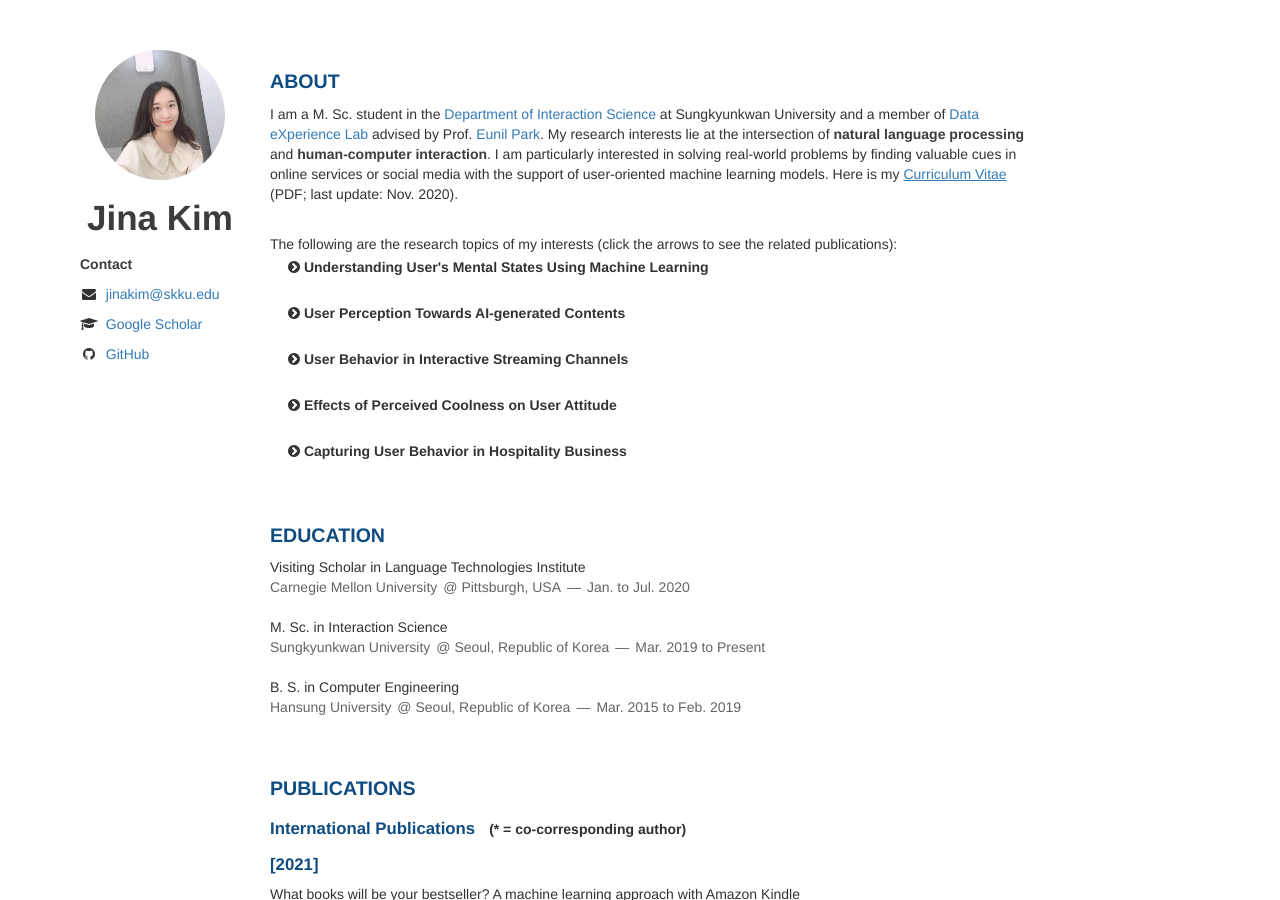
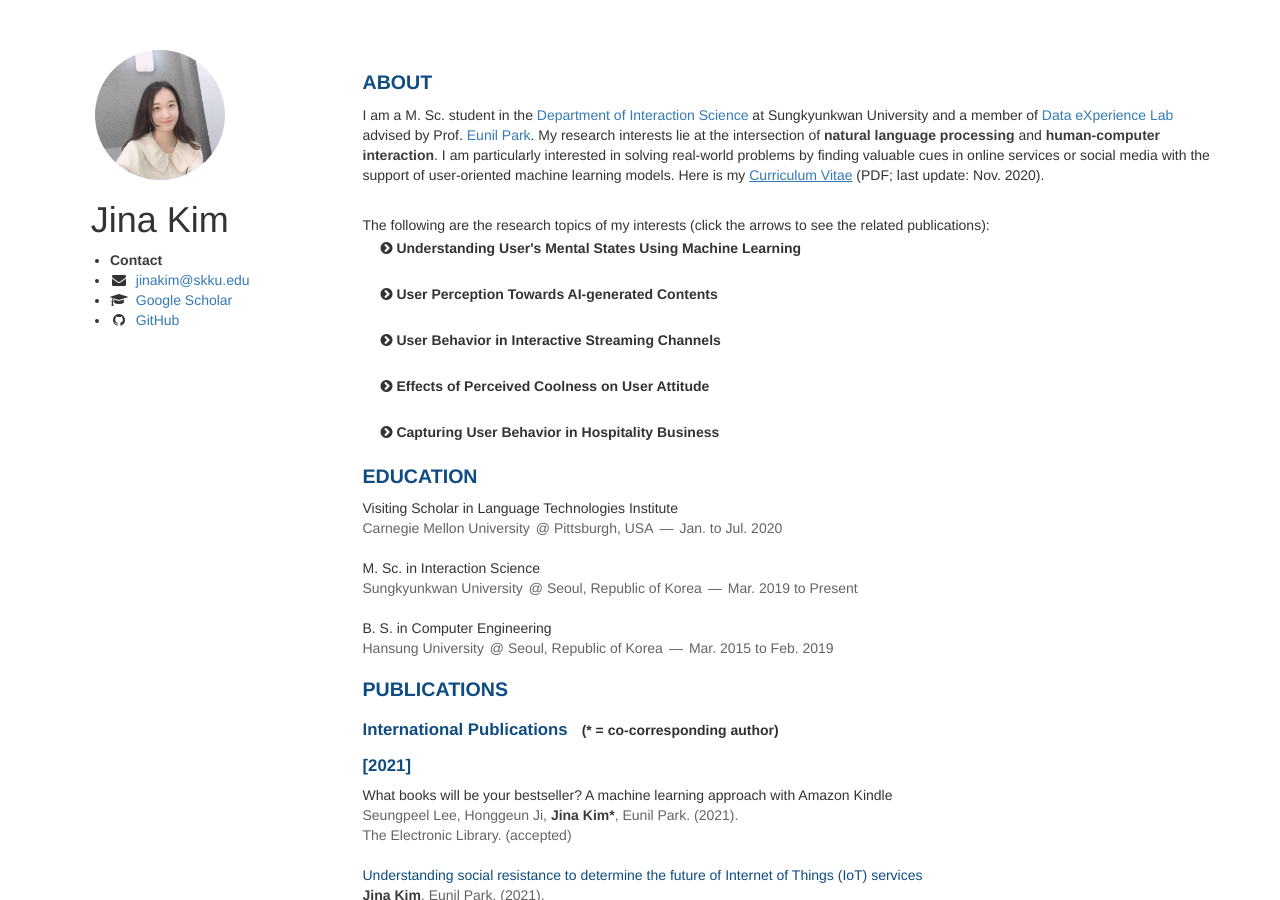
Before and after one commit to Jina-Kim/Jina-Kim.github.io, a Jekyll site: the page built from index.html, in a window 1280 px wide and 900 px high. Built offline with Jekyll 4.4.1, drawn with Linux system fonts in a browser that asks for light colours; nearby versions of some CDN libraries; the list of posts is cut into pages by our own code.

Commit message:
Update css

```diff
--- a/_layouts/layout.html
+++ b/_layouts/layout.html
@@ -9,8 +9,6 @@
     <meta name="viewport" content="width=device-width, initial-scale=1, maximum-scale=1">
 
     <link href="https://fonts.googleapis.com/css?family=Lato|Open+Sans|Source+Sans+Pro&display=swap" rel="stylesheet">
-    <link rel="stylesheet" href="{{ site.website_full }}static/css/base.css">
-    <link rel="stylesheet" href="{{ site.website_full }}static/css/skeleton.css">
     <link rel="stylesheet" href="{{ site.website_full }}static/css/layout.css">
     <link rel="stylesheet" href="{{ site.website_full }}static/css/bootstrap.min.css">
     <link rel="stylesheet" href="//maxcdn.bootstrapcdn.com/font-awesome/4.4.0/css/font-awesome.min.css">
@@ -23,7 +21,9 @@
 </head>
 <body>
 <div class="container">
-    <header class="three columns">
+    <div class="row">
+        <header class="col-lg-3">
+            <div class="affix">
                 <img src="{{ site.website_full }}static/img/profile.jpg" class="me">
                 <h1 style="text-align:center;">{{ site.name }}</h1>
 
@@ -33,14 +33,16 @@
                     <li><i class="fa fa-graduation-cap fa-fw"></i>&nbsp; <a href="{{ site.google_scholar }}">Google Scholar</a></li>
                     <li><i class="fa fa-github fa-fw"></i>&nbsp; <a href="{{ site.github }}">GitHub</a></li>
                 </ul>
+            </div>
         </header>
-    <div class="thirteen columns clearfix">
+        <div class="col-lg-9 col-lg-offset-3">
 
             {{ content }}
 
         <footer class="thirteen columns">
             <p>© 2019 Jina Kim. Powered by Jekyll & vitae.</p>
         </footer>
+        </div>
     </div>
 </div>
 
```
Lines whose indentation alone changed are shown as unchanged.
